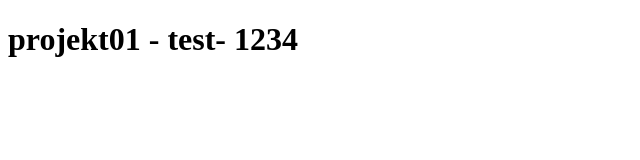
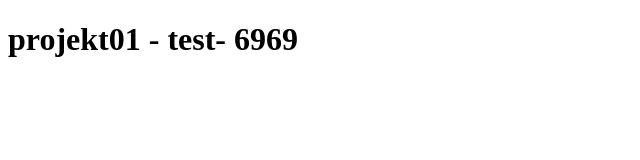
Before and after one commit to jakubflorianczyk/projekt-01, a plain HTML site: page index.html in a window 1280 px wide. Shown: the full height of the page, 0-640 px from the left. Drawn offline with Linux system fonts and the light colour scheme.

Commit message:
komentarz123

```diff
--- a/index.html
+++ b/index.html
@@ -8,6 +8,6 @@
     <link rel="stylesheet" href="style.css">
 </head>
 <body>
-    <h1>projekt01 - test- 1234</h1>
+    <h1>projekt01 - test- 6969</h1>
 </body>
 </html>
```
